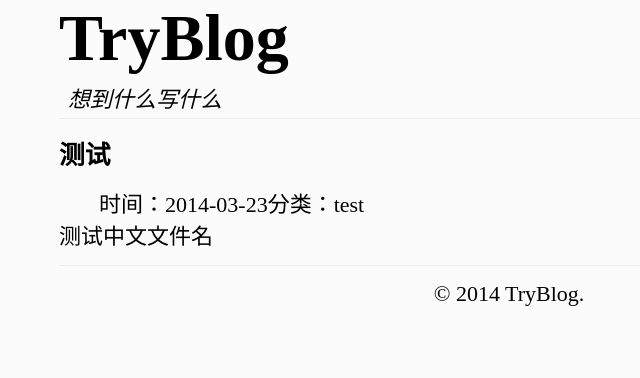
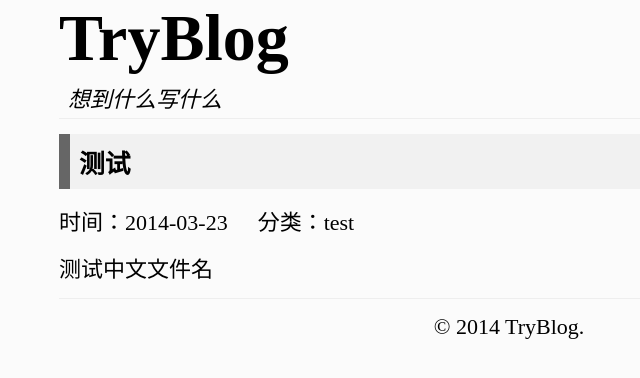
Before and after one commit to gjunyoung/macdfree.github.io, a Jekyll site: the page built from _posts/2014-03-23-测试.md, in a window 1280 px wide. Shown: the top 378 px of the page, without its empty margins (131-771 px from the left). Built offline with Jekyll 4.4.1, drawn with Linux system fonts in a browser that asks for light colours.

Commit message:
change css

```diff
--- a/css/styles.css
+++ b/css/styles.css
@@ -33,6 +33,9 @@
 }
 #main>h3,#post>h3 {
     margin: 15px 0;
+    border-left: 11px solid #666;
+    padding: 9px;
+    background-color: #f1f1f1;
 }
 #post-list>li {
     margin: 10px 0;
@@ -43,9 +46,12 @@
 }
 #post-meta {
     list-style-type: none;
+    padding: 0;
 }
 #post-meta li {
     float: left;
+    padding-right: 30px;
+    margin-bottom: 15px;
 }
 #post-meta:after {
     content: '';
```
